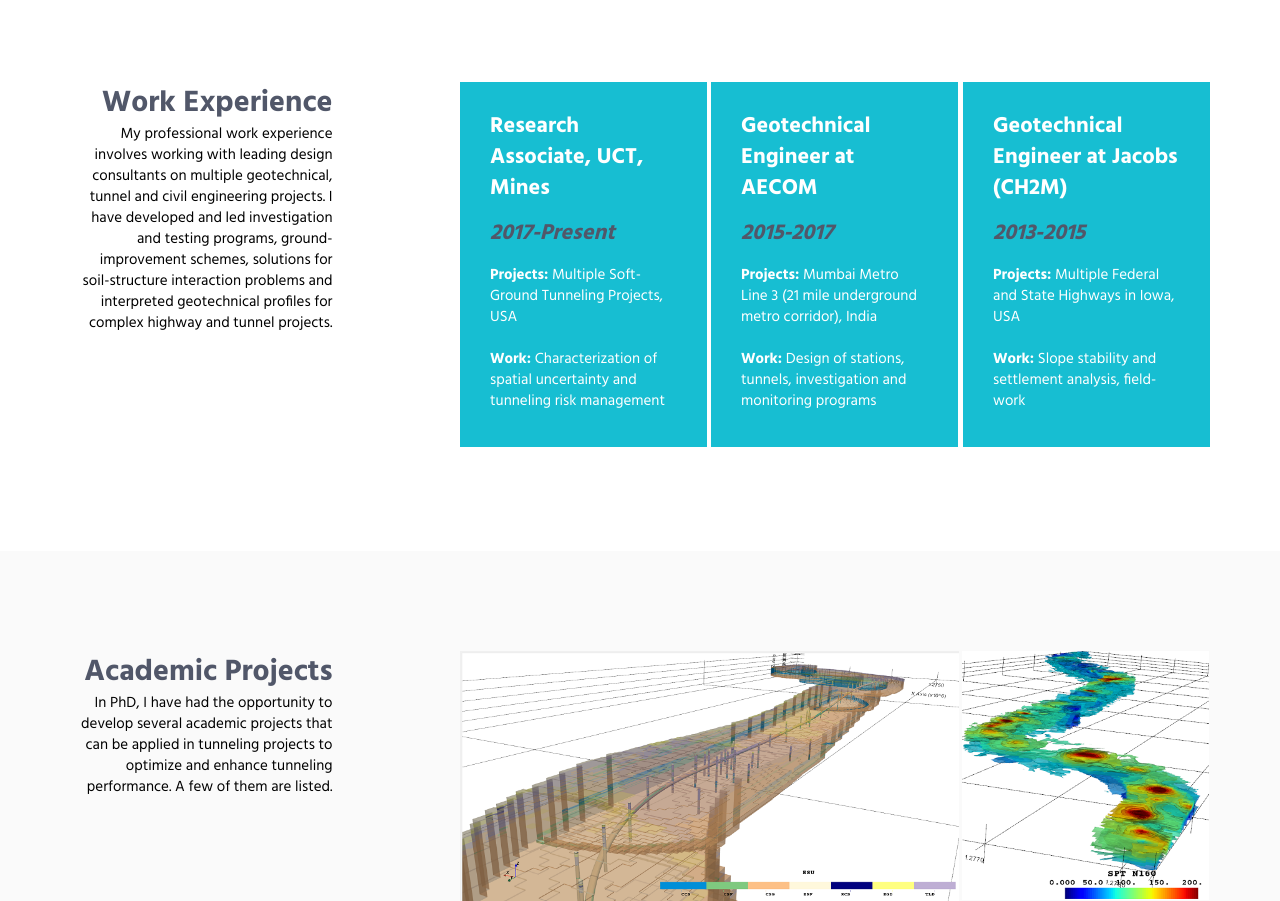
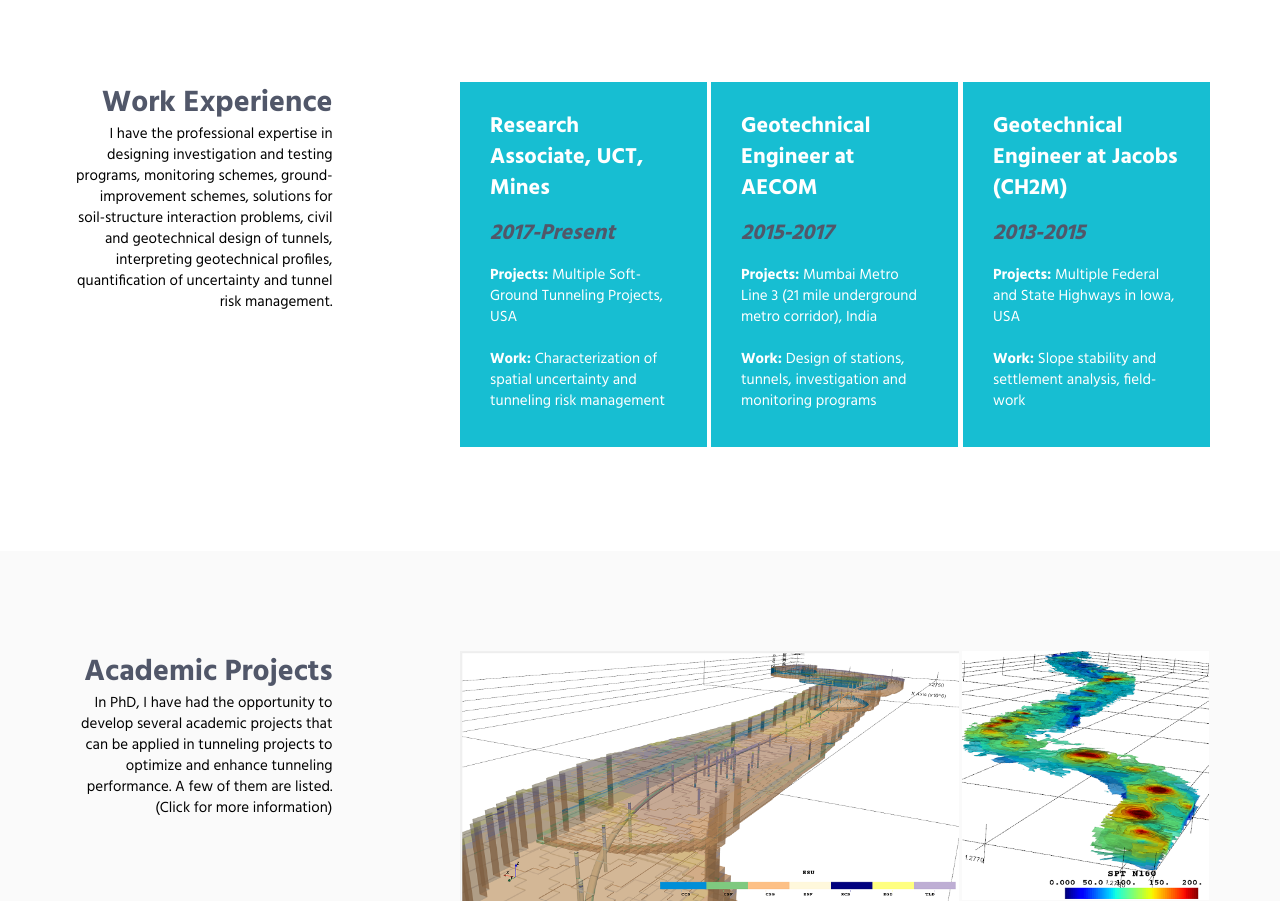
Before and after one commit to rgangrade/rajatgangrade, a plain HTML site: page index.html in a window 1280 px wide. Shown: the part 1320-2221 px from the top of the page. Drawn offline with Linux system fonts and the light colour scheme.

Commit message:
Update index.html

```diff
--- a/index.html
+++ b/index.html
@@ -45,7 +45,7 @@
                     <div class="collapse navbar-collapse nav-collapse">
                         <div class="menu-container">
                             <ul class="nav navbar-nav navbar-nav-right">
-                                <li class="js_nav-item nav-item"><a class="nav-item-child nav-item-hover" href="#body">Home</a></li>
+<!--                                 <li class="js_nav-item nav-item"><a class="nav-item-child nav-item-hover" href="#body">Home</a></li> -->
                                 <li class="js_nav-item nav-item"><a class="nav-item-child nav-item-hover" href="#about">About</a></li>
                                 <li class="js_nav-item nav-item"><a class="nav-item-child nav-item-hover" href="#experience">Experience</a></li>
                                 <li class="js_nav-item nav-item"><a class="nav-item-child nav-item-hover" href="#work">Projects</a></li>
@@ -95,14 +95,14 @@
                     </div>
                     <div class="col-sm-8 col-sm-offset-1">
                         <div class="margin-b-60">
-                            <p style="color:black;">I'm a PhD candidate in <a href="https://uct.mines.edu/" target="_blank" style="color:blue;"> Underground Construction and Tunneling </a> at the Colorado School of Mines. It is an absolute honor to be mentored by and work closely with <a href="https://cee.mines.edu/project/mooney-michael/" target="_blank" style="color:blue;">Mike Mooney</a>, <a href="https://people.mines.edu/wtrainor/" target="_blank" style="color:blue;">Whitney Trainor-Guitton</a> and <a href="https://www.linkedin.com/in/jacob-grasmick-a745a841/" target="_blank" style="color:blue;">Jacob Grasmick.</a><br>
+                            <p style="color:black;">I'm a PhD candidate in <a href="https://uct.mines.edu/" target="_blank" style="color:blue;"> Underground Construction and Tunneling </a> at the Colorado School of Mines. I am being mentored by and work closely with <a href="https://cee.mines.edu/project/mooney-michael/" target="_blank" style="color:blue;">Mike Mooney</a>, <a href="https://people.mines.edu/wtrainor/" target="_blank" style="color:blue;">Whitney Trainor-Guitton</a> and <a href="https://www.linkedin.com/in/jacob-grasmick-a745a841/" target="_blank" style="color:blue;">Jacob Grasmick.</a><br>
 
                             <br>My research interests include visualization of tunneling and geotechnical data, characterization and analysis of spatial uncertainty, tunneling risk management, 2D and 3D subsurface modeling, optimization of site-investigation and monitoring programs and TBM-ground interaction.</p>
 
                             <br><p style="color:black;">My educational background includes a Masters' (Thesis) in Geotechnical Engineering from Virginia Tech. My research focused on
                             Bayesian Analysis of liquefied soil cross-sections from Peru Earthquake (2007) to estimate the range of undrained shear strength of the liquefied soils. I was also a Teaching Assistant for Earth-Pressure and Foundation Engineering courses at Tech.</p>
 
-                            <br><p style="color:black;">I completed Bachelors'degree in Civil & Environmental Engineering from V.J.T.I., Mumbai. During my undergraduate degree, I developed a strong technical skill-set from internship experience at Larsen and Toubro (L&T) and IIT-Kanpur </p>
+                            <br><p style="color:black;">I completed Bachelors' degree in Civil & Environmental Engineering from V.J.T.I., Mumbai. During my undergraduate degree, I developed a strong technical skill-set from internship experience at Larsen and Toubro (L&T) and IIT-Kanpur </p>
                         </div>
                     </div>
                 </div>
@@ -120,8 +120,8 @@
                         <div class="col-sm-3 sm-margin-b-30">
                             <div class="text-right sm-text-left">
                                 <h2 class="margin-b-0">Work Experience</h2>
-                                <p style="color:black;">My professional work experience involves working with leading design consultants on multiple geotechnical, tunnel and civil engineering
-                                projects. I have developed and led investigation and testing programs, ground-improvement schemes, solutions for soil-structure interaction problems and interpreted geotechnical profiles for complex highway and tunnel projects.</p>
+                                <p style="color:black;">I have the professional expertise in designing investigation and testing programs, monitoring schemes, ground-improvement schemes, solutions for soil-structure interaction problems,
+					civil and geotechnical design of tunnels, interpreting geotechnical profiles, quantification of uncertainty and tunnel risk management.</p>
                             </div>
                         </div>
                         <div class="col-sm-8 col-sm-offset-1">
@@ -180,7 +180,7 @@
                     <div class="col-sm-3 sm-margin-b-30">
                         <div class="text-right sm-text-left">
                             <h2 class="margin-b-0">Academic Projects</h2>
-                            <p style="color:black;">In PhD, I have had the opportunity to develop several academic projects that can be applied in tunneling projects to optimize and enhance tunneling performance. A few of them are listed.</p>
+                            <p style="color:black;">In PhD, I have had the opportunity to develop several academic projects that can be applied in tunneling projects to optimize and enhance tunneling performance. A few of them are listed.(Click for more information)</p>
                         </div>
                     </div>
                     <div class="col-sm-8 col-sm-offset-1">
```
